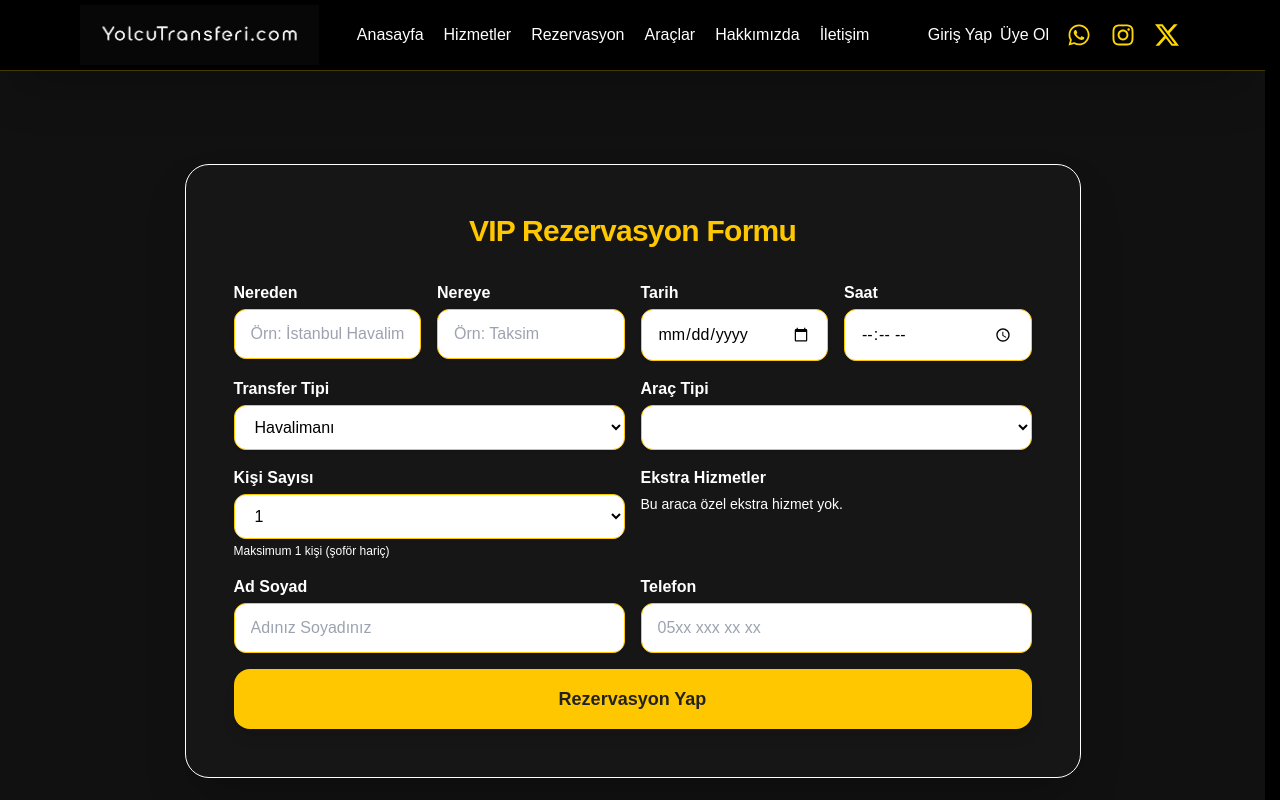
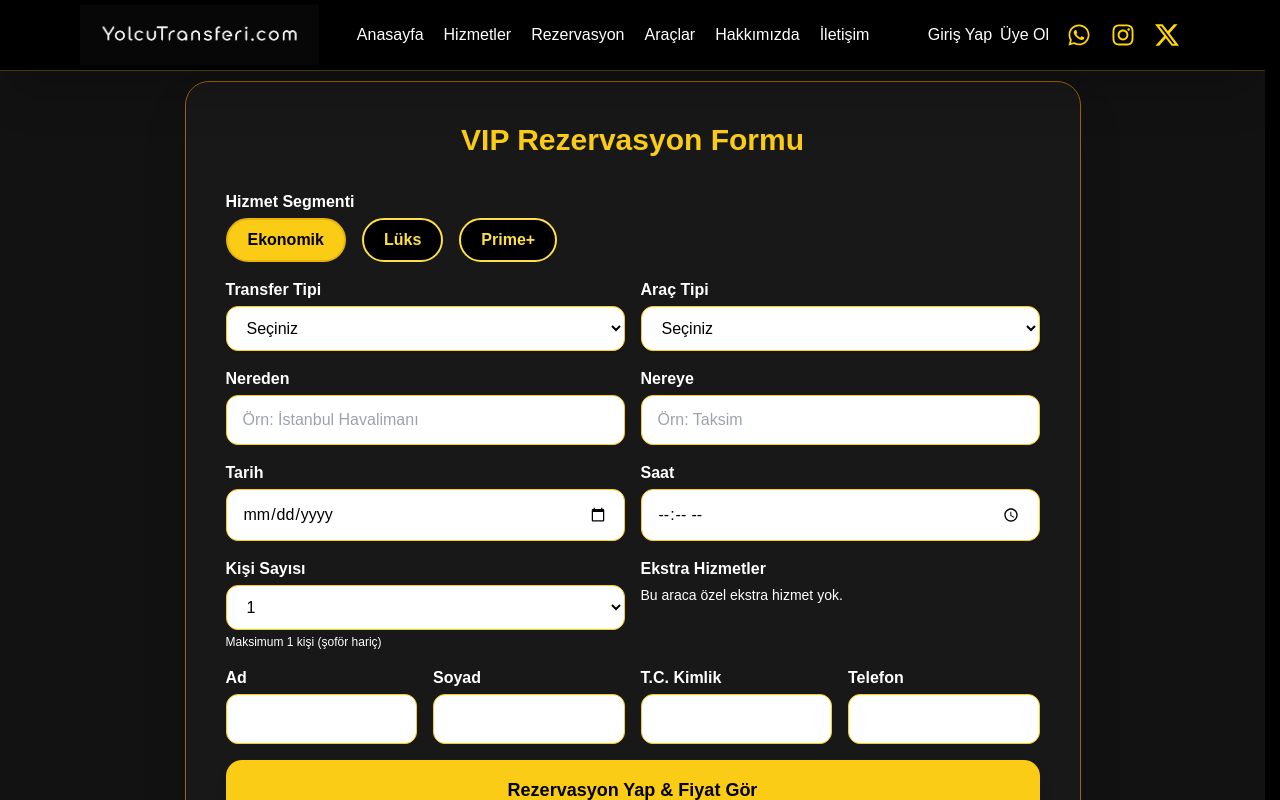
Before and after one commit to haliltayfur/yolcutransferi, a Next.js app: page /rezervasyon in a window 1280 px wide. Shown: the top 800 px of the page. Built offline with nearby package versions, Linux system fonts and the light colour scheme.

Commit message:
Update RezervasyonForm.jsx

```diff
--- a/app/rezervasyon/RezervasyonForm.jsx
+++ b/app/rezervasyon/RezervasyonForm.jsx
@@ -1,171 +1,218 @@
 "use client";
-import { useSearchParams } from "next/navigation";
 import { useState, useEffect } from "react";
 import { vehicles } from "../../data/vehicles";
 import { extrasList } from "../../data/extras";
 
-const transferTypes = [
-  "Havalimanı",
-  "Şehirlerarası",
-  "Tur & Gezi",
-  "Kurumsal",
-  "Prime+",
-  "Özel Etkinlik",
-  "Drone Yolcu Transferi",
-  "Toplu Transfer",
-  "Düğün"
+const segments = [
+  { key: "ekonomik", label: "Ekonomik" },
+  { key: "lux", label: "Lüks" },
+  { key: "prime", label: "Prime+" }
 ];
 
-export default function RezervasyonForm() {
-  const params = useSearchParams();
+const transferTypes = {
+  ekonomik: [
+    "Şehirlerarası Transfer",
+    "Kurumsal & Toplu Transfer",
+    "Tur & Gezi Transferi"
+  ],
+  lux: [
+    "VIP Havalimanı Transferi",
+    "Şehirlerarası Transfer",
+    "Tur & Gezi Transferi",
+    "Kurumsal & Toplu Transfer"
+  ],
+  prime: [
+    "VIP Havalimanı Transferi",
+    "Şehirlerarası Transfer",
+    "Kurumsal & Toplu Transfer",
+    "Tur & Gezi Transferi",
+    "Düğün & Özel Etkinlik Transferi",
+    "Drone Yolcu Transferi"
+  ]
+};
 
-  // JSON veriler için state
+// JSON veri için fetch (public/dumps'tan)
+const useLocationData = () => {
+  const [airports, setAirports] = useState([]);
   const [iller, setIller] = useState([]);
   const [ilceler, setIlceler] = useState([]);
   const [mahalleler, setMahalleler] = useState([]);
-  const [airports, setAirports] = useState([]);
+  useEffect(() => {
+    fetch("/dumps/airports.json").then(r => r.json()).then(setAirports);
+    fetch("/dumps/iller.metadata.json").then(r => r.json()).then(setIller);
+    fetch("/dumps/ilceler.metadata.json").then(r => r.json()).then(setIlceler);
+    fetch("/dumps/mahalleler.metadata.json").then(r => r.json()).then(setMahalleler);
+  }, []);
+  return { airports, iller, ilceler, mahalleler };
+};
 
-  // Adres inputları ve autocomplete
+export default function Page() {
+  // Lokasyon verisi
+  const { airports, iller, ilceler, mahalleler } = useLocationData();
+
+  // Zincirli state’ler
+  const [segment, setSegment] = useState("ekonomik");
+  const [transfer, setTransfer] = useState("");
+  const [vehicle, setVehicle] = useState("");
+  const [people, setPeople] = useState(1);
+  const [extras, setExtras] = useState([]);
   const [from, setFrom] = useState("");
   const [to, setTo] = useState("");
   const [fromSug, setFromSug] = useState([]);
   const [toSug, setToSug] = useState([]);
-
-  // Diğer form state'leri
   const [date, setDate] = useState("");
   const [time, setTime] = useState("");
   const [name, setName] = useState("");
+  const [surname, setSurname] = useState("");
+  const [tc, setTc] = useState("");
   const [phone, setPhone] = useState("");
-  const [selectedTransfer, setSelectedTransfer] = useState(transferTypes[0]);
-  const [filteredVehicles, setFilteredVehicles] = useState([]);
-  const [selectedVehicle, setSelectedVehicle] = useState("");
-  const [people, setPeople] = useState(1);
-  const [vehicleMax, setVehicleMax] = useState(1);
-  const [vehicleExtras, setVehicleExtras] = useState([]);
-  const [selectedExtras, setSelectedExtras] = useState([]);
+  const [pnr, setPnr] = useState("");
   const [showSummary, setShowSummary] = useState(false);
 
-  // JSON'ları fetch ile yükle
-  useEffect(() => {
-    fetch("/dumps/iller.metadata.json").then(res => res.json()).then(setIller);
-    fetch("/dumps/ilceler.metadata.json").then(res => res.json()).then(setIlceler);
-    fetch("/dumps/mahalleler.metadata.json").then(res => res.json()).then(setMahalleler);
-    fetch("/dumps/airports.json").then(res => res.json()).then(setAirports);
-  }, []);
+  // Filtreli transfer ve araç seçenekleri
+  const availableTransfers = transferTypes[segment] || [];
+  const availableVehicles = vehicles.filter(
+    v =>
+      v.segment?.toLowerCase() === segment &&
+      (v.transferTypes || []).includes(transfer)
+  );
 
-  // Tüm adresler/havalimanı için master liste (GÜVENLİ!)
+  // Kişi sayısı ve ekstralar
+  const maxPeople = availableVehicles.find(v => v.value === vehicle)?.max || 1;
+  const availableExtras = availableVehicles.find(v => v.value === vehicle)?.extras || [];
+
+  // Fiyat (dummy hesaplama)
+  const vehicleObj = availableVehicles.find(v => v.value === vehicle);
+  const basePrice = vehicleObj?.price || 1500;
+  const extrasPrice = extrasList
+    .filter(e => extras.includes(e.key))
+    .reduce((sum, e) => sum + (e.price || 0), 0);
+  const totalPrice = basePrice + extrasPrice;
+
+  // Autocomplete mantığı
   const allLocations = [
     ...(Array.isArray(airports) ? airports.map(a => a.name) : []),
     ...(Array.isArray(iller) ? iller.map(i => i.name) : []),
     ...(Array.isArray(ilceler) ? ilceler.map(i => i.name) : []),
-    ...(Array.isArray(mahalleler) ? mahalleler.map(i => i.name) : []),
+    ...(Array.isArray(mahalleler) ? mahalleler.map(i => i.name) : [])
   ];
+  const getSuggestions = v =>
+    !v ? [] : allLocations.filter(l => l?.toLowerCase().includes(v.toLowerCase())).slice(0, 10);
 
-  function getSuggestions(value) {
-    if (!value) return [];
-    const q = value.toLocaleLowerCase("tr-TR");
-    return allLocations.filter(
-      l => l && l.toLocaleLowerCase("tr-TR").includes(q)
-    ).slice(0, 10);
-  }
+  useEffect(() => { setFromSug(getSuggestions(from)); }, [from, airports, iller, ilceler, mahalleler]);
+  useEffect(() => { setToSug(getSuggestions(to)); }, [to, airports, iller, ilceler, mahalleler]);
 
-  useEffect(() => { setFromSug(getSuggestions(from)); }, [from, iller, ilceler, mahalleler, airports]);
-  useEffect(() => { setToSug(getSuggestions(to)); }, [to, iller, ilceler, mahalleler, airports]);
+  // Seçim zinciri reset
+  useEffect(() => { setTransfer(""); setVehicle(""); setPeople(1); setExtras([]); }, [segment]);
+  useEffect(() => { setVehicle(""); setPeople(1); setExtras([]); }, [transfer]);
+  useEffect(() => { setPeople(1); setExtras([]); }, [vehicle]);
 
-  useEffect(() => {
-    setFrom(params.get("from") || "");
-    setTo(params.get("to") || "");
-    setDate(params.get("date") || "");
-    setTime(params.get("time") || "");
-  }, [params]);
-
-  useEffect(() => {
-    const vList = vehicles.filter(
-      v => Array.isArray(v.transferTypes) && v.transferTypes.includes(selectedTransfer)
-    );
-    setFilteredVehicles(vList);
-    setSelectedVehicle(vList[0]?.value || "");
-  }, [selectedTransfer]);
-
-  useEffect(() => {
-    const v = vehicles.find(v => v.value === selectedVehicle);
-    setVehicleMax(v?.max || 1);
-    setPeople(1);
-    setVehicleExtras(v?.extras || []);
-    setSelectedExtras([]);
-  }, [selectedVehicle]);
-
-  const toggleExtra = key => {
-    setSelectedExtras(prev =>
-      prev.includes(key) ? prev.filter(e => e !== key) : [...prev, key]
-    );
+  // Form validation
+  const validate = () => {
+    if (!from || !to || !date || !time || !name || !surname || !tc || !phone) return false;
+    if (transfer?.toLowerCase().includes("havalimanı") && !pnr) return false;
+    if (!vehicle) return false;
+    return true;
   };
 
+  // Özet Pop-up
+  const Summary = () => (
+    <div className="fixed inset-0 bg-black/60 flex items-center justify-center z-50">
+      <div className="bg-white rounded-2xl shadow-xl max-w-lg w-full p-8 relative">
+        <button onClick={() => setShowSummary(false)} className="absolute top-2 right-4 text-2xl font-bold text-red-500 hover:text-red-700">×</button>
+        <h2 className="text-2xl font-bold mb-4 text-center text-gray-800">Rezervasyon Özeti</h2>
+        <div className="mb-2 space-y-1 text-black text-base">
+          <div><b>Transfer:</b> {transfer}</div>
+          <div><b>Araç:</b> {vehicleObj?.label}</div>
+          <div><b>Kişi:</b> {people}</div>
+          <div><b>Nereden:</b> {from}</div>
+          <div><b>Nereye:</b> {to}</div>
+          <div><b>Tarih:</b> {date} {time}</div>
+          <div><b>Ad Soyad:</b> {name} {surname} – T.C.: {tc}</div>
+          <div><b>Telefon:</b> {phone}</div>
+          {transfer?.toLowerCase().includes("havalimanı") && (
+            <div><b>PNR/Uçuş No:</b> {pnr}</div>
+          )}
+          <div><b>Ekstralar:</b> {extrasList.filter(e => extras.includes(e.key)).map(e => e.label).join(", ") || "Yok"}</div>
+        </div>
+        <div className="text-xl font-bold text-right my-4">Toplam: <span className="text-green-700">{totalPrice}₺</span></div>
+        <button
+          onClick={() => alert("Demo: Ödeme sayfasına yönlendirme yapılacak! (Burada gerçek ödeme API'si bağlanır.)")}
+          className="w-full py-3 rounded-xl bg-yellow-400 text-black font-bold hover:bg-yellow-500 transition"
+        >Onayla ve Öde</button>
+      </div>
+    </div>
+  );
+
+  // Submit
   function handleSubmit(e) {
     e.preventDefault();
+    if (!validate()) return alert("Lütfen eksiksiz doldurun!");
     setShowSummary(true);
-  }
-  function closeSummary() {
-    setShowSummary(false);
-  }
-
-  function RezSummaryPopup() {
-    const ekstraDetay = extrasList.filter(e => selectedExtras.includes(e.key));
-    const toplam = ekstraDetay.reduce((acc, e) => acc + (e.price || 0), 0);
-    return (
-      <div className="fixed inset-0 bg-black/60 flex items-center justify-center z-50">
-        <div className="bg-white rounded-2xl shadow-xl max-w-lg w-full p-8 relative">
-          <button onClick={closeSummary} className="absolute top-2 right-4 text-2xl font-bold text-red-500 hover:text-red-700">×</button>
-          <h2 className="text-2xl font-bold mb-4 text-center text-gray-800">Rezervasyon Özeti</h2>
-          <ul className="mb-3 space-y-2 text-black">
-            <li><b>Nereden:</b> {from}</li>
-            <li><b>Nereye:</b> {to}</li>
-            <li><b>Tarih:</b> {date}</li>
-            <li><b>Saat:</b> {time}</li>
-            <li><b>Transfer Tipi:</b> {selectedTransfer}</li>
-            <li><b>Araç:</b> {vehicles.find(v => v.value === selectedVehicle)?.label || "-"}</li>
-            <li><b>Kişi:</b> {people}</li>
-            <li><b>Ekstralar:</b>
-              <ul className="ml-4 list-disc">
-                {ekstraDetay.length === 0 && <li>Yok</li>}
-                {ekstraDetay.map(e => (
-                  <li key={e.key}>{e.label} <span className="text-xs text-gray-600">+{e.price}₺</span></li>
-                ))}
-              </ul>
-            </li>
-          </ul>
-          <div className="text-lg font-bold text-right mb-4">Ekstra Toplam: <span className="text-green-700">{toplam}₺</span></div>
-          <button
-            onClick={closeSummary}
-            className="w-full py-2 rounded-xl bg-blue-600 text-white font-bold hover:bg-blue-700 transition"
-          >Onayla ve Kapat</button>
-        </div>
-      </div>
-    );
+    // Burada gerçek bir API çağrısı ile kaydı admin paneline POST edebilirsin.
   }
 
   return (
-    <div className="min-h-screen flex items-center justify-center bg-[#111112]">
-      <div className="w-full max-w-4xl p-6 md:p-12 rounded-3xl shadow-2xl bg-[#161616] backdrop-blur-xl border border-gray-900">
-        <h1 className="text-3xl font-bold mb-8 text-center text-[#ffc700] tracking-tight">VIP Rezervasyon Formu</h1>
+    <div className="min-h-screen flex items-center justify-center bg-[#121212]">
+      <div className="w-full max-w-4xl p-6 md:p-10 rounded-3xl shadow-2xl bg-[#181818] border border-yellow-700">
+        <h1 className="text-3xl font-bold mb-8 text-center text-yellow-400">VIP Rezervasyon Formu</h1>
         <form className="grid grid-cols-1 md:grid-cols-4 gap-4" onSubmit={handleSubmit}>
+          {/* Segment */}
+          <div className="flex flex-col col-span-4">
+            <label className="text-white font-bold mb-1">Hizmet Segmenti</label>
+            <div className="flex gap-4">
+              {segments.map(s => (
+                <button type="button" key={s.key}
+                  className={`py-2 px-5 rounded-full font-bold border-2 ${segment === s.key ? "bg-yellow-400 text-black border-yellow-500" : "bg-black text-yellow-300 border-gray-700"} hover:bg-yellow-500`}
+                  onClick={() => setSegment(s.key)}
+                >{s.label}</button>
+              ))}
+            </div>
+          </div>
+          {/* Transfer Tipi */}
+          <div className="flex flex-col col-span-2">
+            <label className="text-white font-semibold mb-1">Transfer Tipi</label>
+            <select
+              className="rounded-xl border border-yellow-400 px-4 py-3 text-base bg-white text-black shadow"
+              value={transfer}
+              onChange={e => setTransfer(e.target.value)}
+              required
+            >
+              <option value="">Seçiniz</option>
+              {availableTransfers.map((t, i) => <option key={i} value={t}>{t}</option>)}
+            </select>
+          </div>
+          {/* Araç Tipi */}
+          <div className="flex flex-col col-span-2">
+            <label className="text-white font-semibold mb-1">Araç Tipi</label>
+            <select
+              className="rounded-xl border border-yellow-400 px-4 py-3 text-base bg-white text-black shadow"
+              value={vehicle}
+              onChange={e => setVehicle(e.target.value)}
+              required
+            >
+              <option value="">Seçiniz</option>
+              {availableVehicles.map((v, i) =>
+                <option key={i} value={v.value}>{v.label} ({v.segment})</option>
+              )}
+            </select>
+          </div>
           {/* Nereden */}
-          <div className="flex flex-col relative">
+          <div className="flex flex-col relative col-span-2">
             <label className="text-white font-semibold mb-1">Nereden</label>
             <input
               type="text"
-              className="rounded-xl border border-[#ffc700] px-4 py-3 text-base bg-white text-black focus:outline-none focus:ring-2 focus:ring-[#ffc700] shadow"
+              className="rounded-xl border border-yellow-400 px-4 py-3 text-base bg-white text-black"
               placeholder="Örn: İstanbul Havalimanı"
               value={from}
               onChange={e => setFrom(e.target.value)}
               autoComplete="off"
               required
             />
-            {/* Autocomplete Suggestions */}
             {from && fromSug.length > 0 && (
-              <ul className="absolute z-50 top-full left-0 right-0 bg-white border border-[#ffc700] rounded-b-xl text-black max-h-40 overflow-y-auto">
+              <ul className="absolute z-50 top-full left-0 right-0 bg-white border border-yellow-400 rounded-b-xl text-black max-h-40 overflow-y-auto">
                 {fromSug.map((s, i) => (
-                  <li key={i} className="px-4 py-1 hover:bg-[#ffe066] cursor-pointer"
+                  <li key={i} className="px-4 py-1 hover:bg-yellow-200 cursor-pointer"
                     onClick={() => { setFrom(s); setFromSug([]); }}>
                     {s}
                   </li>
@@ -174,22 +221,21 @@ export default function RezervasyonForm() {
             )}
           </div>
           {/* Nereye */}
-          <div className="flex flex-col relative">
+          <div className="flex flex-col relative col-span-2">
             <label className="text-white font-semibold mb-1">Nereye</label>
             <input
               type="text"
-              className="rounded-xl border border-[#ffc700] px-4 py-3 text-base bg-white text-black focus:outline-none focus:ring-2 focus:ring-[#ffc700] shadow"
+              className="rounded-xl border border-yellow-400 px-4 py-3 text-base bg-white text-black"
               placeholder="Örn: Taksim"
               value={to}
               onChange={e => setTo(e.target.value)}
               autoComplete="off"
               required
             />
-            {/* Autocomplete Suggestions */}
             {to && toSug.length > 0 && (
-              <ul className="absolute z-50 top-full left-0 right-0 bg-white border border-[#ffc700] rounded-b-xl text-black max-h-40 overflow-y-auto">
+              <ul className="absolute z-50 top-full left-0 right-0 bg-white border border-yellow-400 rounded-b-xl text-black max-h-40 overflow-y-auto">
                 {toSug.map((s, i) => (
-                  <li key={i} className="px-4 py-1 hover:bg-[#ffe066] cursor-pointer"
+                  <li key={i} className="px-4 py-1 hover:bg-yellow-200 cursor-pointer"
                     onClick={() => { setTo(s); setToSug([]); }}>
                     {s}
                   </li>
@@ -198,128 +244,105 @@ export default function RezervasyonForm() {
             )}
           </div>
           {/* Tarih */}
-          <div className="flex flex-col">
+          <div className="flex flex-col col-span-2">
             <label className="text-white font-semibold mb-1">Tarih</label>
             <input
               type="date"
-              className="rounded-xl border border-[#ffc700] px-4 py-3 text-base bg-white text-black focus:outline-none focus:ring-2 focus:ring-[#ffc700] shadow"
+              className="rounded-xl border border-yellow-400 px-4 py-3 text-base bg-white text-black"
               value={date}
               onChange={e => setDate(e.target.value)}
               required
             />
           </div>
           {/* Saat */}
-          <div className="flex flex-col">
+          <div className="flex flex-col col-span-2">
             <label className="text-white font-semibold mb-1">Saat</label>
             <input
               type="time"
-              className="rounded-xl border border-[#ffc700] px-4 py-3 text-base bg-white text-black focus:outline-none focus:ring-2 focus:ring-[#ffc700] shadow"
+              className="rounded-xl border border-yellow-400 px-4 py-3 text-base bg-white text-black"
               value={time}
               onChange={e => setTime(e.target.value)}
               required
             />
           </div>
-          {/* Transfer Tipi */}
-          <div className="flex flex-col col-span-2 md:col-span-2">
-            <label className="text-white font-semibold mb-1">Transfer Tipi</label>
-            <select
-              className="rounded-xl border border-[#ffc700] px-4 py-3 text-base bg-white text-black focus:outline-none focus:ring-2 focus:ring-[#ffc700] shadow"
-              value={selectedTransfer}
-              onChange={e => setSelectedTransfer(e.target.value)}
-            >
-              {transferTypes.map((t, i) => (
-                <option key={i} value={t}>{t}</option>
-              ))}
-            </select>
-          </div>
-          {/* Araç Tipi */}
-          <div className="flex flex-col col-span-2 md:col-span-2">
-            <label className="text-white font-semibold mb-1">Araç Tipi</label>
-            <select
-              className="rounded-xl border border-[#ffc700] px-4 py-3 text-base bg-white text-black focus:outline-none focus:ring-2 focus:ring-[#ffc700] shadow"
-              value={selectedVehicle}
-              onChange={e => setSelectedVehicle(e.target.value)}
-            >
-              {filteredVehicles.map((v, i) => (
-                <option key={i} value={v.value}>{v.label} ({v.segment})</option>
-              ))}
-            </select>
-          </div>
           {/* Kişi Sayısı */}
-          <div className="flex flex-col col-span-2 md:col-span-2">
+          <div className="flex flex-col col-span-2">
             <label className="text-white font-semibold mb-1">Kişi Sayısı</label>
             <select
-              className="rounded-xl border border-[#ffc700] px-4 py-3 text-base bg-white text-black focus:outline-none focus:ring-2 focus:ring-[#ffc700] shadow"
+              className="rounded-xl border border-yellow-400 px-4 py-3 text-base bg-white text-black"
               value={people}
               onChange={e => setPeople(Number(e.target.value))}
+              required
             >
-              {Array.from({ length: vehicleMax }, (_, i) => i + 1).map(n =>
+              {Array.from({ length: maxPeople }, (_, i) => i + 1).map(n =>
                 <option key={n} value={n}>{n}</option>
               )}
             </select>
             <div className="text-xs text-gray-400 mt-1">
-              Maksimum {vehicleMax} kişi (şoför hariç)
+              Maksimum {maxPeople} kişi (şoför hariç)
             </div>
           </div>
           {/* Ekstralar */}
-          <div className="flex flex-col col-span-2 md:col-span-2">
+          <div className="flex flex-col col-span-2">
             <label className="text-white font-semibold mb-1">Ekstra Hizmetler</label>
             <div className="flex flex-wrap gap-2">
-              {vehicleExtras.length === 0 && (
+              {availableExtras.length === 0 && (
                 <span className="text-sm text-gray-400">Bu araca özel ekstra hizmet yok.</span>
               )}
-              {vehicleExtras.map(key => {
+              {availableExtras.map(key => {
                 const ex = extrasList.find(e => e.key === key);
                 if (!ex) return null;
                 return (
-                  <label key={ex.key} className="flex items-center gap-1 px-2 py-1 rounded-lg border border-gray-400 cursor-pointer bg-white hover:bg-[#ffe066]">
+                  <label key={ex.key} className="flex items-center gap-1 px-2 py-1 rounded-lg border border-gray-400 cursor-pointer bg-white hover:bg-yellow-100">
                     <input
                       type="checkbox"
-                      checked={selectedExtras.includes(ex.key)}
-                      onChange={() => toggleExtra(ex.key)}
+                      checked={extras.includes(ex.key)}
+                      onChange={() =>
+                        setExtras(prev =>
+                          prev.includes(ex.key)
+                            ? prev.filter(k => k !== ex.key)
+                            : [...prev, ex.key]
+                        )
+                      }
                     />
-                    <span className="text-black">{ex.label}</span>
+                    <span className="text-black">{ex.label} <span className="text-xs">+{ex.price}₺</span></span>
                   </label>
                 );
               })}
             </div>
           </div>
-          {/* Ad Soyad */}
-          <div className="flex flex-col col-span-2 md:col-span-2">
-            <label className="text-white font-semibold mb-1">Ad Soyad</label>
-            <input
-              type="text"
-              className="rounded-xl border border-[#ffc700] px-4 py-3 text-base bg-white text-black focus:outline-none focus:ring-2 focus:ring-[#ffc700] shadow"
-              placeholder="Adınız Soyadınız"
-              value={name}
-              onChange={e => setName(e.target.value)}
-              required
-            />
+          {/* Ad / Soyad / TC / Telefon */}
+          <div className="flex flex-col col-span-1">
+            <label className="text-white font-semibold mb-1">Ad</label>
+            <input type="text" className="rounded-xl border border-yellow-400 px-4 py-3 text-base bg-white text-black" value={name} onChange={e => setName(e.target.value)} required />
           </div>
-          {/* Telefon */}
-          <div className="flex flex-col col-span-2 md:col-span-2">
+          <div className="flex flex-col col-span-1">
+            <label className="text-white font-semibold mb-1">Soyad</label>
+            <input type="text" className="rounded-xl border border-yellow-400 px-4 py-3 text-base bg-white text-black" value={surname} onChange={e => setSurname(e.target.value)} required />
+          </div>
+          <div className="flex flex-col col-span-1">
+            <label className="text-white font-semibold mb-1">T.C. Kimlik</label>
+            <input type="text" className="rounded-xl border border-yellow-400 px-4 py-3 text-base bg-white text-black" value={tc} maxLength={11} onChange={e => setTc(e.target.value.replace(/\D/g, ""))} required />
+          </div>
+          <div className="flex flex-col col-span-1">
             <label className="text-white font-semibold mb-1">Telefon</label>
-            <input
-              type="tel"
-              className="rounded-xl border border-[#ffc700] px-4 py-3 text-base bg-white text-black focus:outline-none focus:ring-2 focus:ring-[#ffc700] shadow"
-              placeholder="05xx xxx xx xx"
-              value={phone}
-              onChange={e => setPhone(e.target.value)}
-              required
-            />
+            <input type="tel" className="rounded-xl border border-yellow-400 px-4 py-3 text-base bg-white text-black" value={phone} onChange={e => setPhone(e.target.value)} required />
           </div>
-          {/* Gönder Butonu */}
+          {/* Havalimanı PNR */}
+          {transfer?.toLowerCase().includes("havalimanı") && (
+            <div className="flex flex-col col-span-4">
+              <label className="text-white font-semibold mb-1">Uçuş/PNR No</label>
+              <input type="text" className="rounded-xl border border-yellow-400 px-4 py-3 text-base bg-white text-black" value={pnr} onChange={e => setPnr(e.target.value)} required />
+            </div>
+          )}
+          {/* Submit */}
           <div className="col-span-4">
-            <button
-              type="submit"
-              className="w-full py-4 rounded-2xl bg-[#ffc700] text-[#222] font-extrabold text-lg shadow-lg hover:bg-[#ffe066] transition"
-            >
-              Rezervasyon Yap
+            <button type="submit" className="w-full py-4 rounded-2xl bg-yellow-400 text-black font-extrabold text-lg shadow-lg hover:bg-yellow-500 transition">
+              Rezervasyon Yap & Fiyat Gör
             </button>
           </div>
         </form>
-        {/* Özet Popup */}
-        {showSummary && <RezSummaryPopup />}
+        {showSummary && <Summary />}
       </div>
     </div>
   );
```
